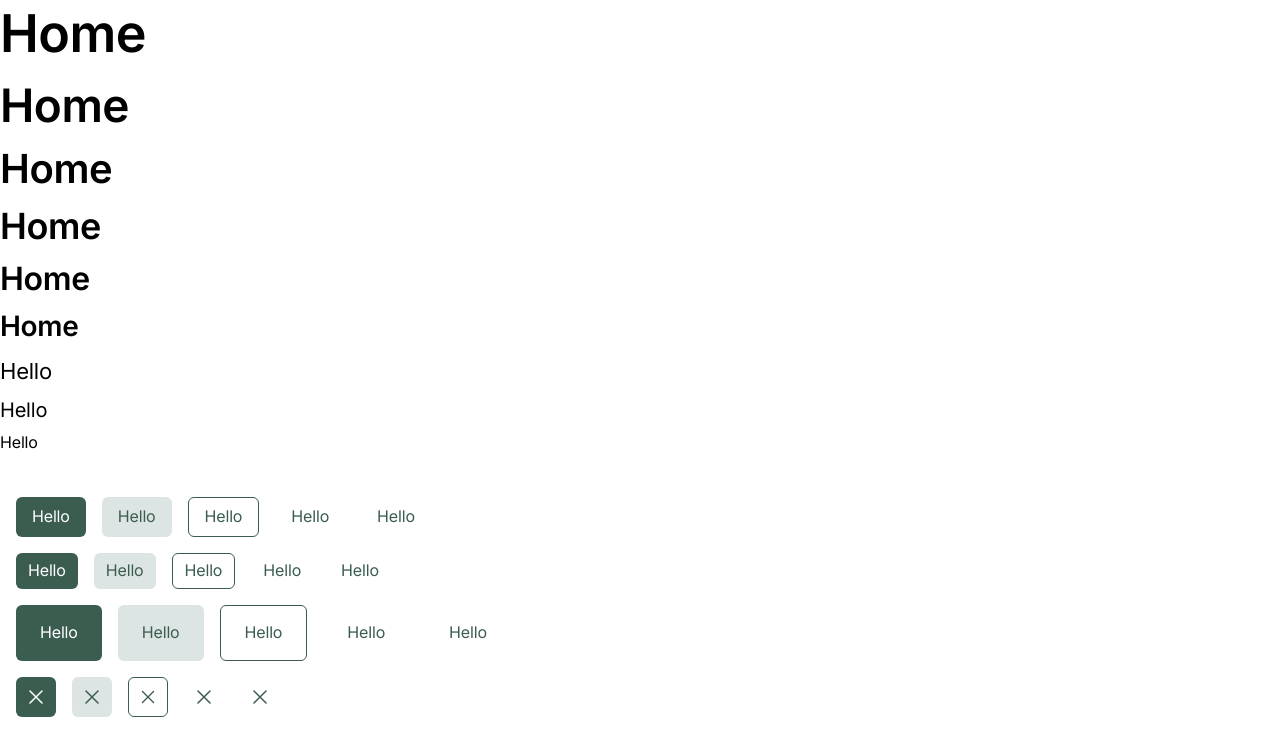
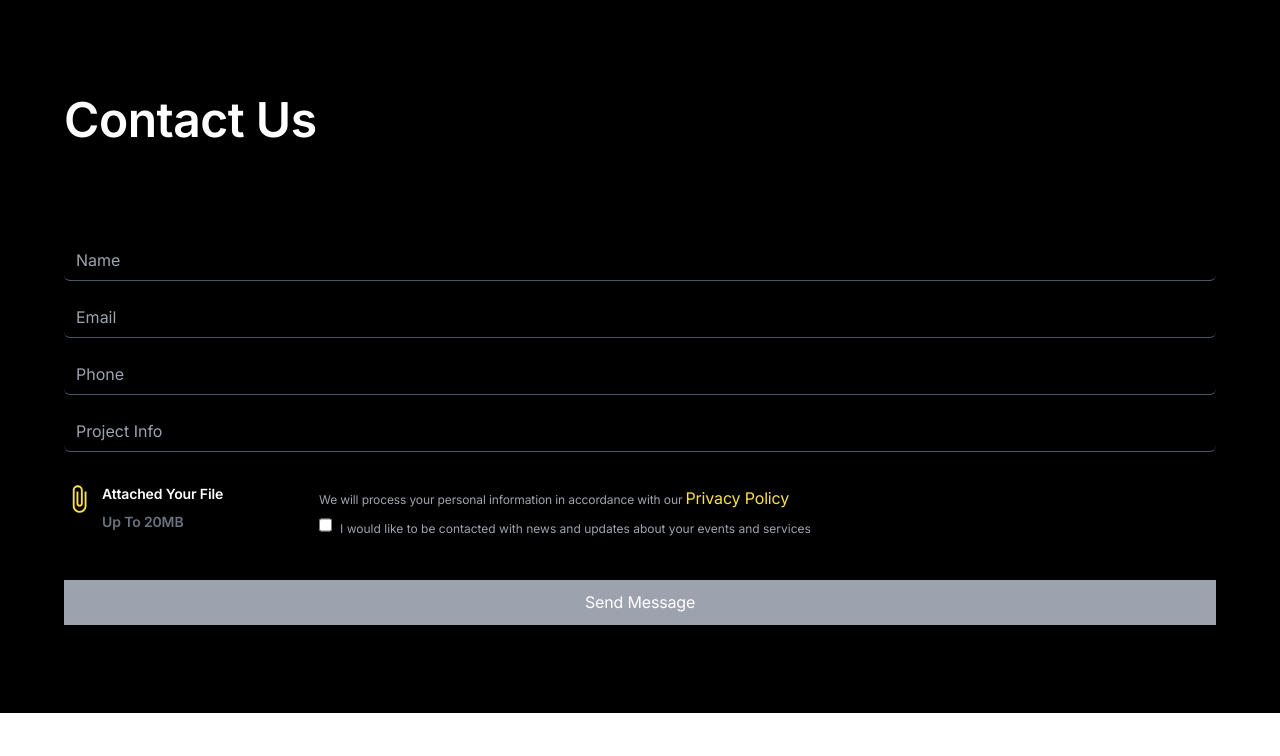
Before and after one commit to special-char/spechialchar-web, a Next.js app: page / in a window 1280 px wide. Shown: the top 756 px of the page. Built offline with nearby package versions, Linux system fonts and the light colour scheme.

Commit message:
Contact Us Page

```diff
--- a/package.json
+++ b/package.json
@@ -9,9 +9,12 @@
 		"lint": "next lint"
 	},
 	"dependencies": {
+		"formik": "^2.4.5",
 		"next": "14.1.0",
 		"react": "^18",
-		"react-dom": "^18"
+		"react-dom": "^18",
+		"react-icons": "^5.0.1",
+		"yup": "^1.3.3"
 	},
 	"devDependencies": {
 		"@svgr/webpack": "^8.1.0",
--- a/src/app/page.tsx
+++ b/src/app/page.tsx
@@ -1,74 +1,11 @@
 import Button from "@/components/Button";
 import Icon from "@/public/icons/xmark.svg";
+import Contact from '../components/Contact/Contact'
 
 export default function Home() {
 	return (
-		<div>
-			<h1>Home</h1>
-			<h2>Home</h2>
-			<h3>Home</h3>
-			<h4>Home</h4>
-			<h5>Home</h5>
-			<h6>Home</h6>
-			<p className="large">Hello</p>
-			<p>Hello</p>
-			<p className="small">Hello</p>
-			<section className="flex flex-col gap-4">
-				<div className="flex gap-4">
-					<Button>Hello</Button>
-					<Button variant="secondary">Hello</Button>
-					<Button variant="outline">Hello</Button>
-					<Button variant="ghost">Hello</Button>
-					<Button variant="link">Hello</Button>
-				</div>
-				<div className="flex gap-4">
-					<Button size="sm">Hello</Button>
-					<Button size="sm" variant="secondary">
-						Hello
-					</Button>
-					<Button size="sm" variant="outline">
-						Hello
-					</Button>
-					<Button size="sm" variant="ghost">
-						Hello
-					</Button>
-					<Button size="sm" variant="link">
-						Hello
-					</Button>
-				</div>
-				<div className="flex gap-4">
-					<Button size="lg">Hello</Button>
-					<Button size="lg" variant="secondary">
-						Hello
-					</Button>
-					<Button size="lg" variant="outline">
-						Hello
-					</Button>
-					<Button size="lg" variant="ghost">
-						Hello
-					</Button>
-					<Button size="lg" variant="link">
-						Hello
-					</Button>
-				</div>
-				<div className="flex gap-4">
-					<Button size="icon">
-						<Icon />
-					</Button>
-					<Button size="icon" variant="secondary">
-						<Icon />
-					</Button>
-					<Button size="icon" variant="outline">
-						<Icon />
-					</Button>
-					<Button size="icon" variant="ghost">
-						<Icon />
-					</Button>
-					<Button size="icon" variant="link">
-						<Icon />
-					</Button>
-				</div>
-			</section>
-		</div>
+	<>
+	<Contact/>
+	</>
 	);
 }
--- /dev/null
+++ b/src/components/Contact/Contact.tsx
@@ -0,0 +1,123 @@
+"use client"
+import Image from 'next/image'
+import React from 'react'
+import FileAttach from '../../../public/icons/attachment.svg'
+import { MdOutlineAttachFile } from "react-icons/md";
+import Link from 'next/link';
+import { Formik, Form, Field, ErrorMessage } from 'formik';
+import * as Yup from 'yup';
+import Button from '../Button';
+
+const Contact = () => {
+  // Define validation schema using Yup
+  const validationSchema = Yup.object().shape({
+    name: Yup.string().required('Name is required'),
+    email: Yup.string().email('Invalid email').required('Email is required'),
+    phone: Yup.string().required('Phone is required'),
+    project: Yup.string().required('Project info is required'),
+    privacy: Yup.boolean().oneOf([true], 'Please accept privacy policy'),
+  });
+
+  return (
+    <section className="h-full w-full bg-black text-white">
+      <div className="m-4 md:m-10 lg:m-12 2xl:m-20 ">
+        <h4 className='md:py-2 md:pb-14 md:text-3xl lg:text-5xl '>Contact Us</h4>
+        <Formik
+          initialValues={{ name: '', email: '', phone: '', project: '', privacy: false }}
+          validationSchema={validationSchema}
+          onSubmit={(values, { setSubmitting }) => {
+            console.log(values);
+            setSubmitting(false);
+          }}
+        >
+          {({ isSubmitting, touched, errors }) => (
+            <Form>
+              <div className="grid space-y-4 py-8">
+                <div className='2xl:grid 2xl:grid-cols-2 2xl:gap-x-4 grid space-y-4 2xl:space-y-0 '>
+                  <label htmlFor="name" className=" ">
+                    <Field
+                      type="text"
+                      id="name"
+                      name="name"
+                      placeholder="Name"
+                      className={`bg-transparent border-b border-gray-600 hover:border-b-[#F2AA4CFF] focus:outline-none ${touched.name && errors.name ? 'border-red-500' : ''}`}
+                    />
+                    <ErrorMessage name="name" component="div" className="text-red-500 text-xs" />
+                  </label>
+                  <label htmlFor="email">
+                    <Field
+                      type="email"
+                      id="email"
+                      name="email"
+                      placeholder="Email"
+                      className={`bg-transparent border-b border-gray-600 hover:border-b-[#F2AA4CFF] focus:outline-none ${touched.email && errors.email ? 'border-red-500' : ''}`}
+                    />
+                    <ErrorMessage name="email" component="div" className="text-red-500 text-xs" />
+                  </label>
+                </div>
+                <div className='2xl:grid 2xl:grid-cols-2 2xl:gap-x-4  grid space-y-4 2xl:space-y-0'>
+                  <label htmlFor="phone">
+                    <Field
+                      type="tel"
+                      id="phone"
+                      name="phone"
+                      placeholder="Phone"
+                      className={`bg-transparent border-b border-gray-600 hover:border-b-[#F2AA4CFF]  focus:outline-none ${touched.phone && errors.phone ? 'border-red-500' : ''}`}
+                    />
+                    <ErrorMessage name="phone" component="div" className="text-red-500 text-xs" />
+                  </label>
+                  <label htmlFor="project">
+                    <Field
+                      type="text"
+                      id="project"
+                      name="project"
+                      placeholder="Project Info"
+                      className={`bg-transparent border-b border-gray-600 hover:border-b-[#F2AA4CFF]  focus:outline-none ${touched.project && errors.project ? 'border-red-500' : ''}`}
+                    />
+                    <ErrorMessage name="project" component="div" className="text-red-500 text-xs" />
+                  </label>
+                </div>
+              </div>
+              <div className='lg:flex lg:gap-x-24 2xl:justify-between  lg:pb-10'>
+
+              {/* File Attached */}
+
+              <div className='flex gap-x-2 '>
+                <div className='text-3xl text-yellow-300'>
+                  <MdOutlineAttachFile />
+                </div>
+                <div>
+                  <h6 className='text-base md:text-sm'>
+                    Attached Your File
+                  </h6>
+                  <h6 className='text-gray-500 text-sm'>Up To 20MB</h6>
+                </div>
+              </div>
+              {/* Privacy Policy */}
+              <div className='flex flex-col py-8 md:py-5 lg:py-0'>
+                <div>
+                  <p className='text-xs text-gray-400 w-full'>
+                    We will process your personal information in accordance with our <Link href="/Privacy" className='text-yellow-300'>Privacy Policy</Link>
+                  </p>
+                </div>
+                {/* Checkbox */}
+                <div className='flex gap-x-2'>
+                  <Field type='checkbox' name='privacy' id='privacy' className={`rounded-lg ${touched.privacy && errors.privacy ? 'border-red-500' : ''}`} />
+                  <label htmlFor='privacy' className='text-xs pt-2 text-gray-400'>I would like to be contacted with news and updates about your events and services</label>
+                </div>
+                <ErrorMessage name="privacy" component="div" className="text-red-500 text-xs" />
+              </div>
+              </div>
+              {/* Button */}
+              <div className=''>
+                <button type="submit" disabled={isSubmitting} className='bg-gray-400 w-full p-2 '>Send Message</button>
+              </div>
+            </Form>
+          )}
+        </Formik>
+      </div>
+    </section>
+  );
+}
+
+export default Contact;
```
Also changed, not shown: 2 other files (tests, documents, lock files or other folders).
